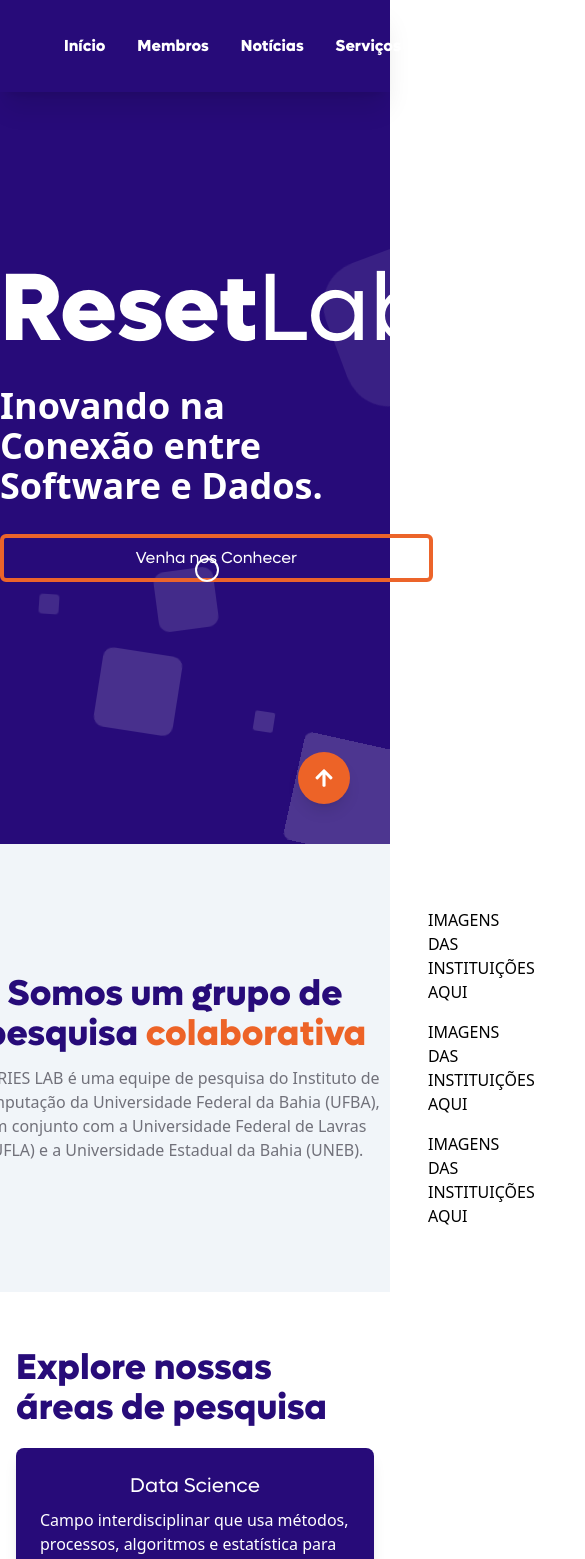
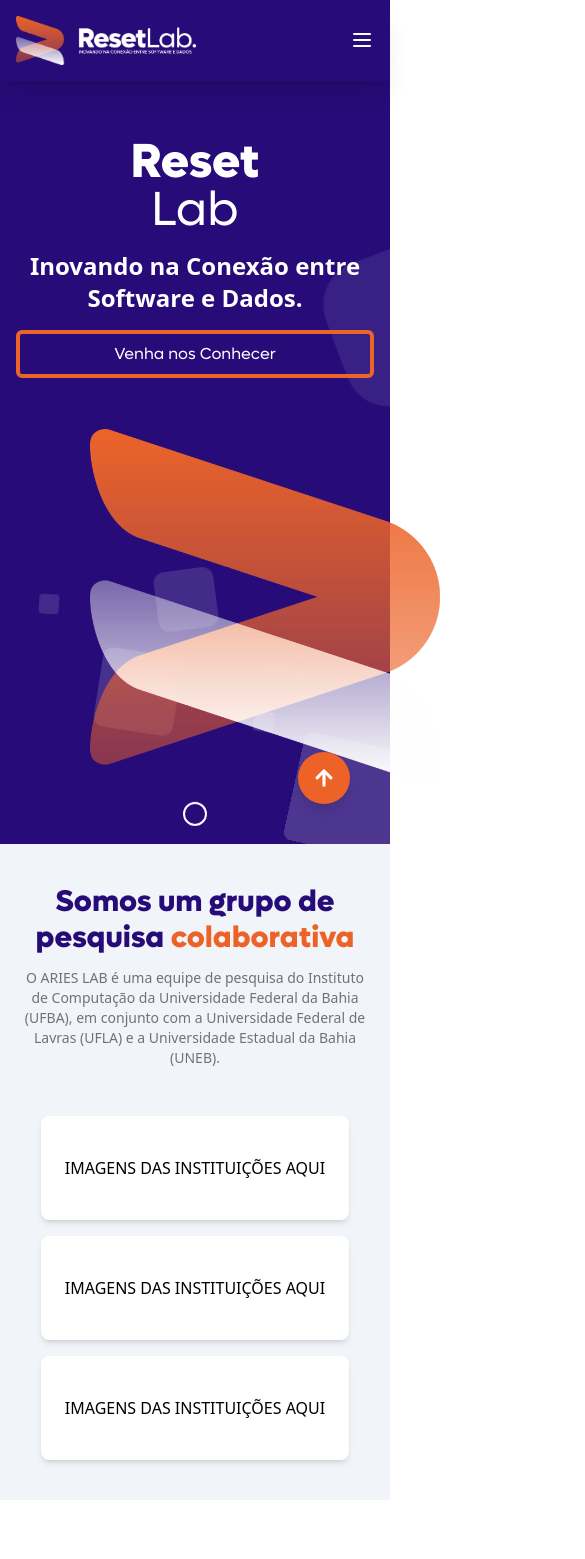
Before and after one commit to reset-ufc/reset-ufc.github.io, a React (Vite) app: page / in a window 390 px wide. Shown: the top 1559 px of the page, 585 px wide, since content can reach past the window. Built offline with nearby package versions, Linux system fonts and the light colour scheme; what tailwindcss-animated would draw is missing.

Commit message:
feat: add responsiveness

```diff
--- a/src/components/Collection/index.tsx
+++ b/src/components/Collection/index.tsx
@@ -22,46 +22,37 @@ export default function Collection() {
 };
 
   return (
-    <div className="relative flex justify-center h-screen items-center animate-fade animate-once animate-alternate bg-[#270B79] ">
+    <div className="relative flex flex-col lg:flex-row justify-center min-h-screen items-center animate-fade animate-once animate-alternate bg-[#270B79] p-4 lg:p-0">
     <div className="area">
       <ul className="circles">
-          <li></li>
-          <li></li>
-          <li></li>
-          <li></li>
-          <li></li>
-          <li></li>
-          <li></li>
-          <li></li>
-          <li></li>
-          <li></li>
+        {Array.from({length: 10}).map((_, index) => (
+          <li key={index}></li>
+        ))}
       </ul>
     </div>
 
-      <div className="bg-transparent flex justify-evenly w-full h-full items-center z-10">
-        <div className="bg-inherit flex flex-col justify-center text-white">
-          <h1 className="bg-inherit flex text-8xl font-Lufga-ExtraBold">
+    <div className="bg-transparent flex flex-col lg:flex-row justify-evenly w-full h-full items-center z-10 gap-8 lg:gap-0">
+      <div className="bg-inherit flex flex-col justify-center text-white text-center lg:text-left">
+        <h1 className="bg-inherit flex flex-col lg:flex-row text-5xl lg:text-8xl font-Lufga-ExtraBold">
           Reset
-            <h1 className="bg-inherit font-Lufga-Regular">Lab</h1>
+          <span className="bg-inherit font-Lufga-Regular">Lab</span>
         </h1>
-          <p className="bg-inherit text-4xl w-[350px] font-semibold my-7">
+        <p className="bg-inherit text-2xl lg:text-4xl w-full lg:w-[350px] font-semibold my-4 lg:my-7">
           Inovando na Conexão entre Software e Dados.
         </p>
         <CustomButton children="Venha nos Conhecer" onClick={handleScroll} />
       </div>
 
-        <div className="bg-inherit relative">
+      <div className="bg-inherit relative mt-24 lg:mt-0">
         <div className={`logo-container ${animationFinished ? "merged" : ""}`}>
-            {/* Vetor da esquerda */}
           <img
             src={vectorLeft}
-              className="logo-part left-part"
+            className="logo-part left-part w-24 lg:w-auto"
             alt="Left Vector"
           />
-            {/* Vetor da direita */}
           <img
             src={vectorRight}
-              className="logo-part right-part"
+            className="logo-part right-part w-24 lg:w-auto"
             alt="Right Vector"
           />
         </div>
--- a/src/components/Header.tsx
+++ b/src/components/Header.tsx
@@ -1,5 +1,7 @@
 import { useNavigate } from "react-router-dom";
 import reset_image from '/public/logo.png'
+import { useState } from "react";
+import { Menu } from "lucide-react";
 
 const links = [
   {
@@ -34,33 +36,45 @@ const links = [
 
 export default function Header() {
   const navigate = useNavigate();
-
+  const [isMenuOpen, setIsMenuOpen] = useState(false);
   return (
     <div className="fixed top-0 left-0 w-full z-50 shadow-xl bg-[#270B79]">
-      <header className="flex px-16 justify-between items-center p-4">
-        <div>
+      <header className="flex flex-wrap px-4 lg:px-16 justify-between items-center p-4">
+        <div className="flex items-center">
           <img
             src={reset_image}
             alt="Logo Reset Lab"
             onClick={() => navigate("/")}
-            className="w-[240px] cursor-pointer"
+            className="w-[180px] lg:w-[240px] cursor-pointer"
           />
         </div>
-        <nav className="flex h-[60px] space-x-8 text-white">
-        {links.map((link, index) => (
-            <div key={index} className="relative group h-full">
+        <button
+          onClick={() => setIsMenuOpen(!isMenuOpen)}
+          className="lg:hidden text-white focus:outline-none"
+        >
+         <Menu />
+        </button>
+        <nav className={`${isMenuOpen ? 'block' : 'hidden'} lg:flex w-full lg:w-auto mt-4 lg:mt-0 lg:space-x-8 text-white`}>
+          {links.map((link, index) => (
+            <div key={index} className="relative group mb-2 lg:mb-0">
               <a
-                onClick={() => navigate(`${link.path}`)}
-                className="transition h-full flex items-center cursor-pointer font-Lufga-ExtraBold hover:text-[#ec642a]"
+                onClick={() => {
+                  navigate(`${link.path}`);
+                  setIsMenuOpen(false);
+                }}
+                className="transition flex items-center cursor-pointer font-Lufga-ExtraBold hover:text-[#ec642a] py-2 lg:py-0"
               >
                 {link.label}
               </a>
               {link.dropdown && (
-                <div className="absolute left-0 w-[200px] hidden group-hover:block bg-white text-gray-800 rounded-lg p-5 shadow-lg">
+                <div className="lg:absolute left-0 w-full lg:w-[200px] hidden group-hover:block bg-white text-gray-800 rounded-lg p-2 lg:p-5 shadow-lg">
                   {link.dropdown.map((item, index) => (
                     <a
                       key={index}
-                      onClick={() => navigate(`${item.path}`)}
+                      onClick={() => {
+                        navigate(`${item.path}`);
+                        setIsMenuOpen(false);
+                      }}
                       className="relative bg-white block font-Lufga-Regular hover:font-Lufga-ExtraBold py-1 text-gray-500 hover:text-black transition"
                     >
                       <span className="pl-5 bg-white cursor-pointer">{item.label}</span>
--- a/src/components/ResearchArea/index.tsx
+++ b/src/components/ResearchArea/index.tsx
@@ -32,7 +32,7 @@ export default function ResearchArea() {
 
   return (
       <div className="max-w-7xl mx-auto px-4 sm:px-6 lg:px-8 py-14 bg-inherit">
-          <h2 className="flex justify-center text-4xl font-Lufga-ExtraBold bg-inherit text-[#270B79] pb-5">Explore nossas áreas de pesquisa</h2>
+          <h2 className="flex justify-center text-3xl lg:text-4xl text-center font-Lufga-ExtraBold bg-inherit text-[#270B79] pb-5">Explore nossas áreas de pesquisa</h2>
           <div className="grid grid-cols-1 md:grid-cols-2 bg-inherit lg:grid-cols-3 gap-6">
               {researchAreas.map((area, index) => (
                   <ResearchCard key={index} title={area.title} description={area.description} />
--- a/src/components/portfolio.tsx
+++ b/src/components/portfolio.tsx
@@ -6,6 +6,12 @@ import { Navigation, Pagination } from 'swiper/modules';
 
 export default function Portfolio() {
   const projects = [
+    {
+      name: "Freire Assistant",
+      description: "Assistente Virtual sobre Editais da UFC.",
+      image: "freire_web_page.png",
+      link: "https://example1.com",
+    },
     {
       name: "Freire Assistant",
       description: "Assistente Virtual sobre Editais da UFC.",
--- a/src/pages/Home/index.tsx
+++ b/src/pages/Home/index.tsx
@@ -44,23 +44,28 @@ export default function Home() {
 
   return (
     <>
-    <Helmet title="home" />
+      <Helmet title="home" />
       <Collection />
       <div id="next-section">
         <div className="flex flex-col bg-white">
-        <div className="flex justify-center gap-10 text-center items-center px-5 py-16 bg-slate-100">
-           <div className="flex flex-col justify-center items-center">
-           <h2 className="text-4xl font-Lufga-ExtraBold bg-inherit text-[#270B79] pb-3">
-            Somos um grupo de pesquisa <span className="text-[#ed6327]">colaborativa</span>
-            </h2>
-            <p className="font-medium text-zinc-500 w-[426px]">
-            O ARIES LAB é uma equipe de pesquisa do Instituto de Computação da Universidade Federal da Bahia (UFBA), em conjunto com a Universidade Federal de Lavras (UFLA) e a Universidade Estadual da Bahia (UNEB).
-            </p>
-           </div>
-            <div className="grid grid-cols-1 sm:grid-cols-2 lg:grid-cols-3 gap-4 justify-center items-center">
+          <div className="flex flex-col lg:flex-row justify-center gap-6 lg:gap-10 text-center items-center px-4 lg:px-5 py-10 lg:py-16 bg-slate-100">
+            <div className="flex flex-col justify-center items-center max-w-2xl lg:max-w-lg">
+              <h2 className="text-3xl lg:text-4xl font-Lufga-ExtraBold bg-inherit text-[#270B79] pb-3">
+                Somos um grupo de pesquisa{" "}
+                <span className="text-[#ed6327]">colaborativa</span>
+              </h2>
+              <p className="font-medium text-zinc-500 text-sm lg:text-base">
+                O ARIES LAB é uma equipe de pesquisa do Instituto de Computação
+                da Universidade Federal da Bahia (UFBA), em conjunto com a
+                Universidade Federal de Lavras (UFLA) e a Universidade Estadual
+                da Bahia (UNEB).
+              </p>
+            </div>
+            <div className="grid grid-cols-1 sm:grid-cols-2 lg:grid-cols-3 gap-4 justify-center items-center mt-6 lg:mt-0">
               {Array.from({ length: 3 }).map((_, index) => (
                 <div
                   key={index}
+                  className="bg-white py-10 px-6 rounded-lg shadow-md flex items-center justify-center "
                 >
                   IMAGENS DAS INSTITUIÇÕES AQUI
                 </div>
@@ -69,36 +74,38 @@ export default function Home() {
           </div>
           <ResearchArea />
         </div>
-        <div className="bg-[#270B79] py-24">
-          <h1 className="text-white animate-fade-up animate-once animate-alternate flex justify-center text-4xl pt-6 font-Lufga-ExtraBold">
+        <div className="bg-[#270B79] py-12 sm:py-16 md:py-20 lg:py-24">
+          <h1 className="text-white animate-fade-up animate-once animate-alternate flex justify-center text-3xl lg:text-4xl pt-4 sm:pt-6 font-Lufga-ExtraBold px-4 text-center">
             Artigos
           </h1>
-          <CarouselSection />
+          <div className="mt-8 sm:mt-12">
+            <CarouselSection />
+          </div>
         </div>
         <div className="animate-fade-right animate-once animate-alternate">
-          <div className="bg-[#270B79]">
-            <h1 className="text-white flex justify-center text-4xl font-Lufga-ExtraBold">
+          <div className="bg-[#270B79] py-8 sm:py-12 md:py-16">
+            <h1 className="text-white text-center text-3xl sm:text-4xl font-Lufga-ExtraBold px-4">
               Portfólio
             </h1>
-            <h2 className="text-white flex justify-center text-lg font-Lufga-Regular">
+            <h2 className="text-white text-center text-base sm:text-lg font-Lufga-Regular mt-2 px-4">
               Dê uma olhada em alguns dos nossos projetos
             </h2>
           </div>
           <Portfolio />
           <StatsSection />
-          <div className="flex flex-col text-center px-5 py-24">
-            <h2 className="text-4xl font-Lufga-ExtraBold bg-inherit text-[#270B79] pb-3">
+          <div className="flex flex-col text-center px-4 sm:px-5 py-12 sm:py-16 md:py-24">
+            <h2 className="text-3xl sm:text-4xl font-Lufga-ExtraBold bg-inherit text-[#270B79] pb-3">
               Nossos Patrocínios
             </h2>
-            <p className="font-medium text-zinc-500">
+            <p className="font-medium text-zinc-500 max-w-2xl mx-auto">
               Os membros do RESET LAB recebem financiamento da CAPES, FAPESP,
               CNPQ e Tomorrow.
             </p>
-            <div className="grid grid-cols-1 sm:grid-cols-2 lg:grid-cols-4 gap-4 justify-center items-center">
+            <div className="grid grid-cols-1 sm:grid-cols-2 lg:grid-cols-4 gap-4 mt-8 justify-center items-center">
               {Array.from({ length: 4 }).map((_, index) => (
                 <div
                   key={index}
-                  className="flex items-center justify-center px-16 py-10 bg-white shadow-lg rounded-lg"
+                  className="flex items-center justify-center px-8 sm:px-16 py-6 sm:py-10 bg-white shadow-lg rounded-lg"
                 >
                   IMAGENS DOS PATROCINADORES AQUI
                 </div>
@@ -107,10 +114,10 @@ export default function Home() {
           </div>
         </div>
         <div
-          className="absolute 2xl:top-[860px] top-[560px] bg-transparent left-1/2 transform animate-bounce -translate-x-1/2 cursor-pointer"
+          className="absolute bottom-4 left-1/2 transform -translate-x-1/2 cursor-pointer z-10"
           onClick={handleScrollBottom}
         >
-          <span className="block w-6 h-6 border-2 bg-inherit border-white rounded-full"></span>
+          <span className="block w-6 h-6 border-2 bg-inherit border-white rounded-full animate-bounce"></span>
         </div>
       </div>
 
```
Also changed, not shown: src/components/CarouselSection/index.tsx (+10 -7 lines), src/components/Footer/index.tsx (+30 -30 lines), src/components/StatsSection/index.tsx (+14 -21 lines). Lines whose indentation alone changed are shown as unchanged.
